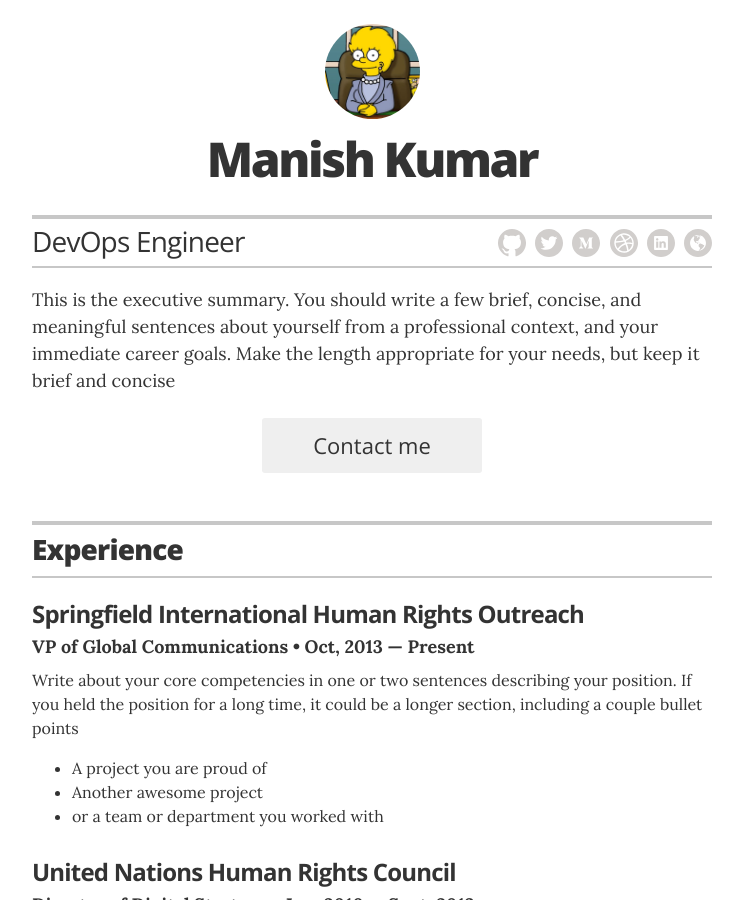
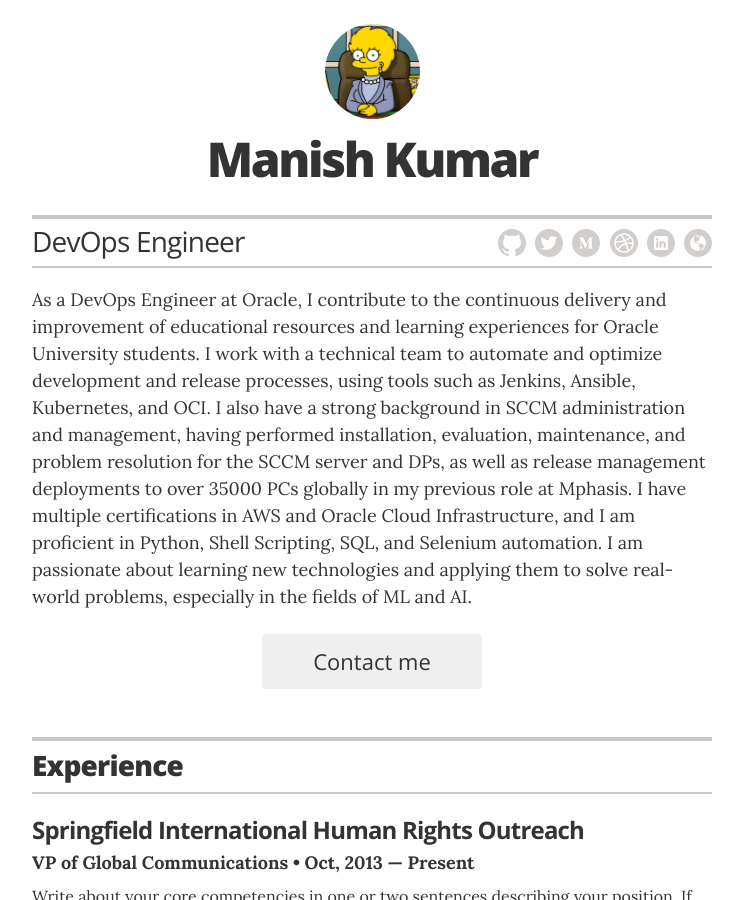
Before and after one commit to mkum98/Resume1, a Jekyll site: the page built from index.html, in a window 1280 px wide and 900 px high. Shown: the whole window, without its empty margins (268-1011 px from the left). Built offline with Jekyll 4.4.1, drawn with Linux system fonts in a browser that asks for light colours.

Commit message:
Updated summary

```diff
--- a/_config.yml
+++ b/_config.yml
@@ -23,7 +23,9 @@
 # resume_header_contact_info:     "742 Evergreen Terrace, Springfield • 555-7334 • lisasimpson@youremailaddress.com"
 display_header_contact_info:    "false"
 
-resume_header_intro: "<p>This is the executive summary. You should write a few brief, concise, and meaningful sentences about yourself from a professional context, and your immediate career goals. Make the length appropriate for your needs, but keep it brief and concise</p>"
+resume_header_intro: "<p>As a DevOps Engineer at Oracle, I contribute to the continuous delivery and improvement of educational resources and learning experiences for Oracle University students. I work with a technical team to automate and optimize development and release processes, using tools such as Jenkins, Ansible, Kubernetes, and OCI.
+
+I also have a strong background in SCCM administration and management, having performed installation, evaluation, maintenance, and problem resolution for the SCCM server and DPs, as well as release management deployments to over 35000 PCs globally in my previous role at Mphasis. I have multiple certifications in AWS and Oracle Cloud Infrastructure, and I am proficient in Python, Shell Scripting, SQL, and Selenium automation. I am passionate about learning new technologies and applying them to solve real-world problems, especially in the fields of ML and AI.</p>"
 
 # use "yes" to display the email contact button,
 # "no" to display an "I'm not looking for work" message,
```
